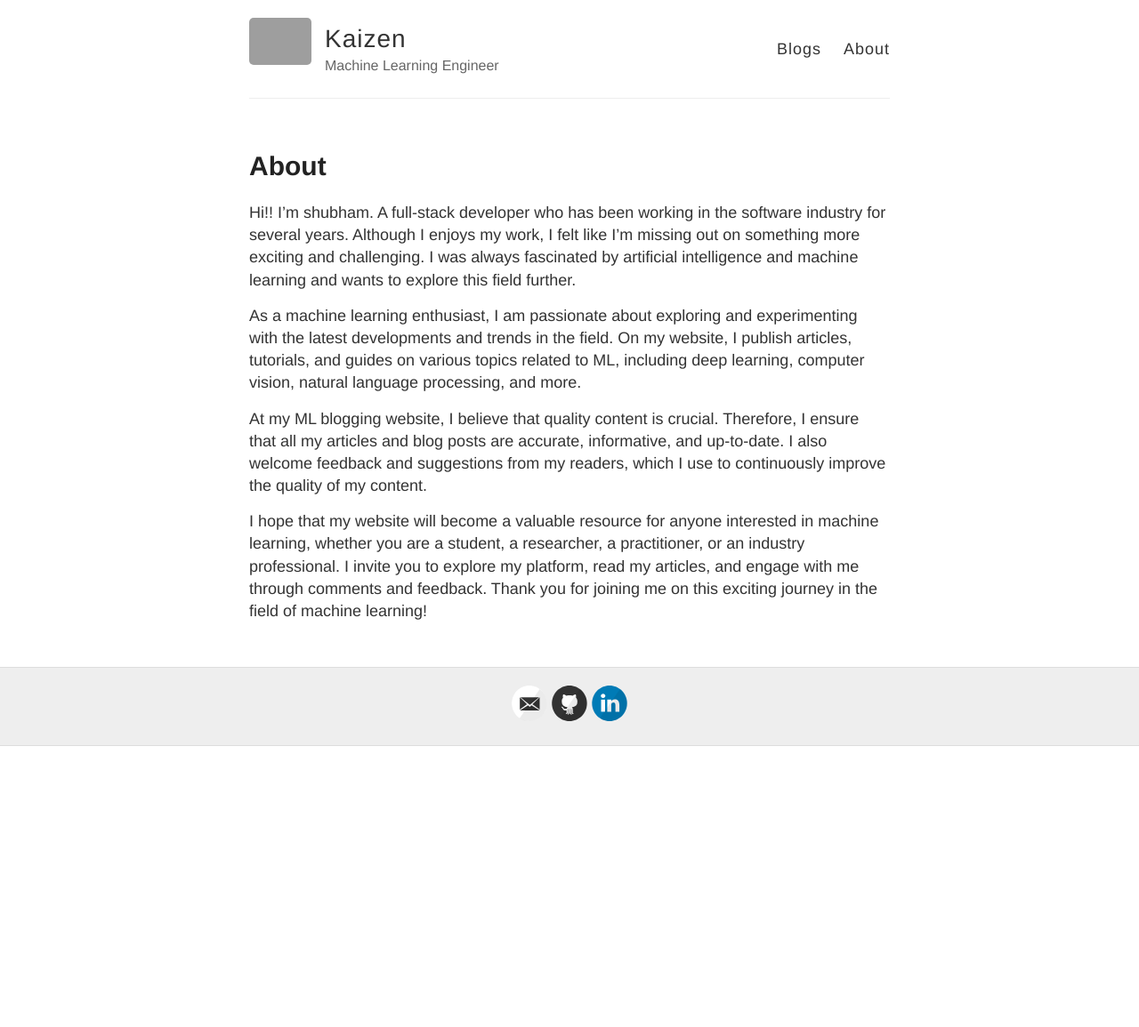
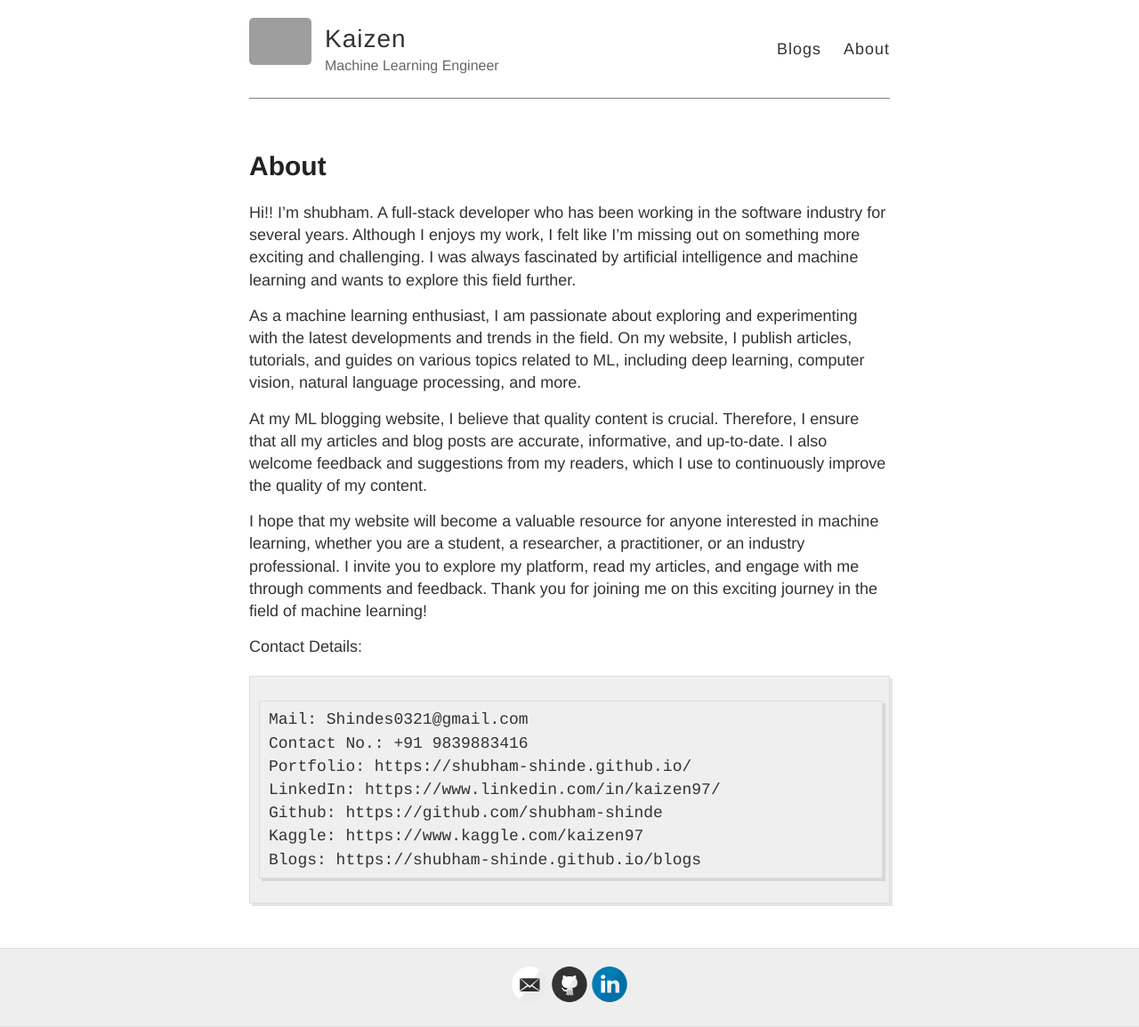
Before and after one commit to shubham-shinde/blogs, a Jekyll site: the page built from about.md, in a window 1280 px wide. Shown: the whole page at 89% size. Built offline with Jekyll 4.4.1, drawn with Linux system fonts in a browser that asks for light colours; before the commit the page ends 900 px from its top, so only the background shows below that.

Commit message:
contact details added on about page

```diff
--- a/_sass/_variables.scss
+++ b/_sass/_variables.scss
@@ -1,4 +1,3 @@
-
 //
 // VARIABLES
 //
@@ -11,7 +10,8 @@ $black: #000;
 $darkerGray: #222;
 $darkGray: #333;
 $gray: #666;
-$lightGray: #eee;
+$lightGray: #808080;
+$vlightGray: #eee;
 $white: #fff;
 
 // Font stacks
--- a/about.md
+++ b/about.md
@@ -11,3 +11,14 @@ As a machine learning enthusiast, I am passionate about exploring and experiment
 At my ML blogging website, I believe that quality content is crucial. Therefore, I ensure that all my articles and blog posts are accurate, informative, and up-to-date. I also welcome feedback and suggestions from my readers, which I use to continuously improve the quality of my content.
 
 I hope that my website will become a valuable resource for anyone interested in machine learning, whether you are a student, a researcher, a practitioner, or an industry professional. I invite you to explore my platform, read my articles, and engage with me through comments and feedback. Thank you for joining me on this exciting journey in the field of machine learning!
+
+
+Contact Details:
+
+    Mail: Shindes0321@gmail.com
+    Contact No.: +91 9839883416
+    Portfolio: https://shubham-shinde.github.io/
+    LinkedIn: https://www.linkedin.com/in/kaizen97/
+    Github: https://github.com/shubham-shinde
+    Kaggle: https://www.kaggle.com/kaizen97
+    Blogs: https://shubham-shinde.github.io/blogs
--- a/style.scss
+++ b/style.scss
@@ -275,7 +275,7 @@ nav {
   margin-top: 50px;
   border-top: 1px solid #ddd;
   border-bottom: 1px solid #ddd;
-  background-color: $lightGray;
+  background-color: $vlightGray;
 }
 
 footer {
```
